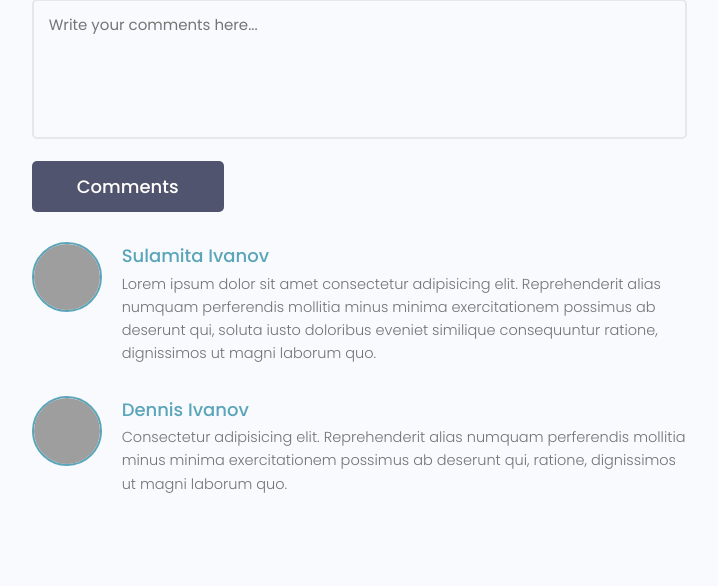
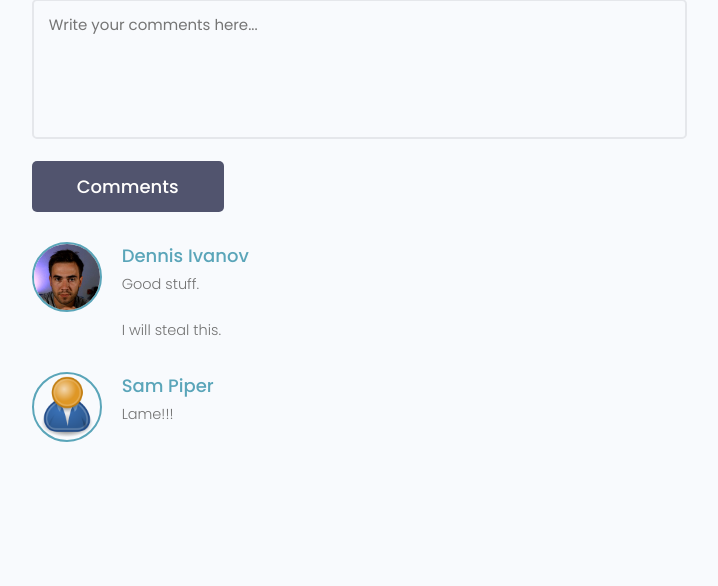
Before and after one commit to ArieKnoester/django-devsearch, a Django app: page /projects/project-page/6bdffab3-2ec2-486e-9fb9-b4e19a6ea0ba in a window 1280 px wide. Shown: the part 1079-1665 px from the top of the page, without its empty margins (465-1183 px from the left). After the commit the page ends 1521 px from the top, so only its background shows below. Run offline with Django 5.2, Linux system fonts and the light colour scheme; data comes from the database, SQL or seed files in the repository; both versions use the stored data as it was after the commit; grey boxes are pictures that could not be loaded.

Commit message:
Adds Reviews to html template.

```diff
--- a/projects/templates/projects/single-project.html
+++ b/projects/templates/projects/single-project.html
@@ -53,33 +53,24 @@
               </div>
               <input class="btn btn--sub btn--lg" type="submit" value="Comments" />
             </form>
+
             <div class="commentList">
+            {% for review in project.review_set.all %}
+              {% if review.body %}
               <div class="comment">
-                <a href="profile.html">
+                <a href="{% url 'user-profile' review.owner.id  %}">
                   <img class="avatar avatar--md"
-                    src="https://pbs.twimg.com/profile_images/1335382240931368961/b3wSZKj4_400x400.jpg" alt="user" />
+                    src="{{review.owner.profile_image.url }}" alt="user" />
                 </a>
-                <div class="comment__details">
-                  <a href="profile.html" class="comment__author">Sulamita Ivanov</a>
-                  <p class="comment__info">
-                    Lorem ipsum dolor sit amet consectetur adipisicing elit. Reprehenderit alias numquam perferendis
-                    mollitia minus minima exercitationem possimus ab deserunt qui, soluta iusto doloribus eveniet
-                    similique consequuntur ratione, dignissimos ut magni laborum quo.
-                  </p>
+                  <div class="comment__details">
+                    <a href="{% url 'user-profile' review.owner.id  %}" class="comment__author">{{ review.owner.name }}</a>
+                    <p class="comment__info">
+                      {{ review.body|linebreaksbr }}
+                    </p>
+                  </div>
                 </div>
-              </div>
-              <div class="comment">
-                <a href="profile.html">
-                  <img class="avatar avatar--md" src="https://avatars.githubusercontent.com/u/33843378" alt="user" />
-                </a>
-                <div class="comment__details">
-                  <a href="profile.html" class="comment__author">Dennis Ivanov</a>
-                  <p class="comment__info">
-                    Consectetur adipisicing elit. Reprehenderit alias numquam perferendis mollitia minus minima
-                    exercitationem possimus ab deserunt qui, ratione, dignissimos ut magni laborum quo.
-                  </p>
-                </div>
-              </div>
+                {% endif %}
+              {% endfor %}
             </div>
           </div>
         </div>
```
Also changed, not shown: db.sqlite3.
